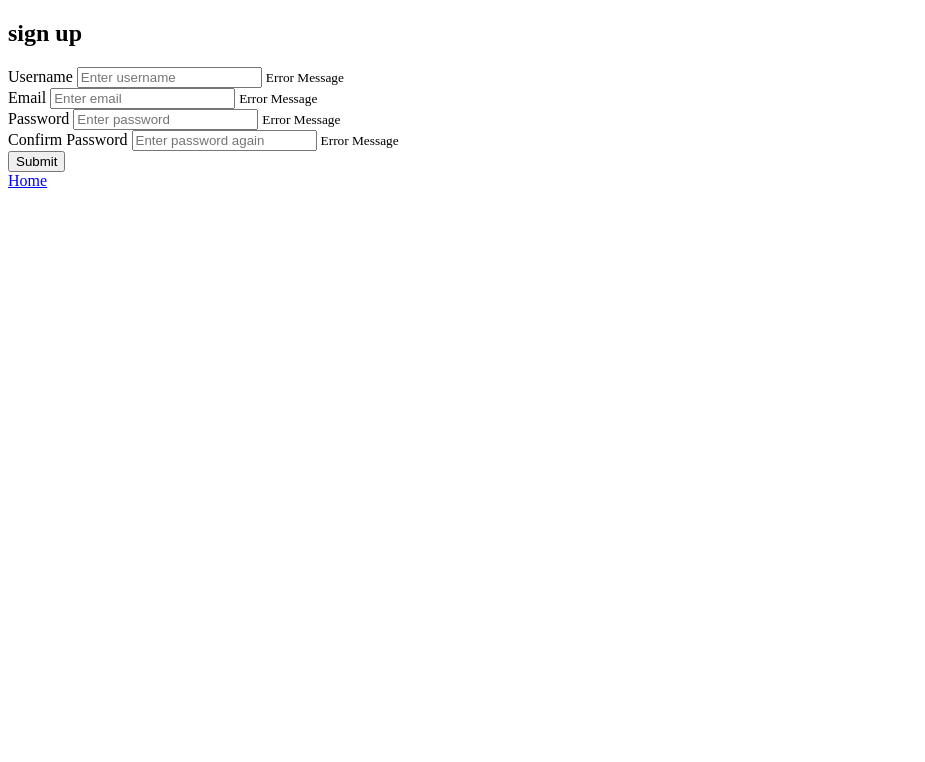
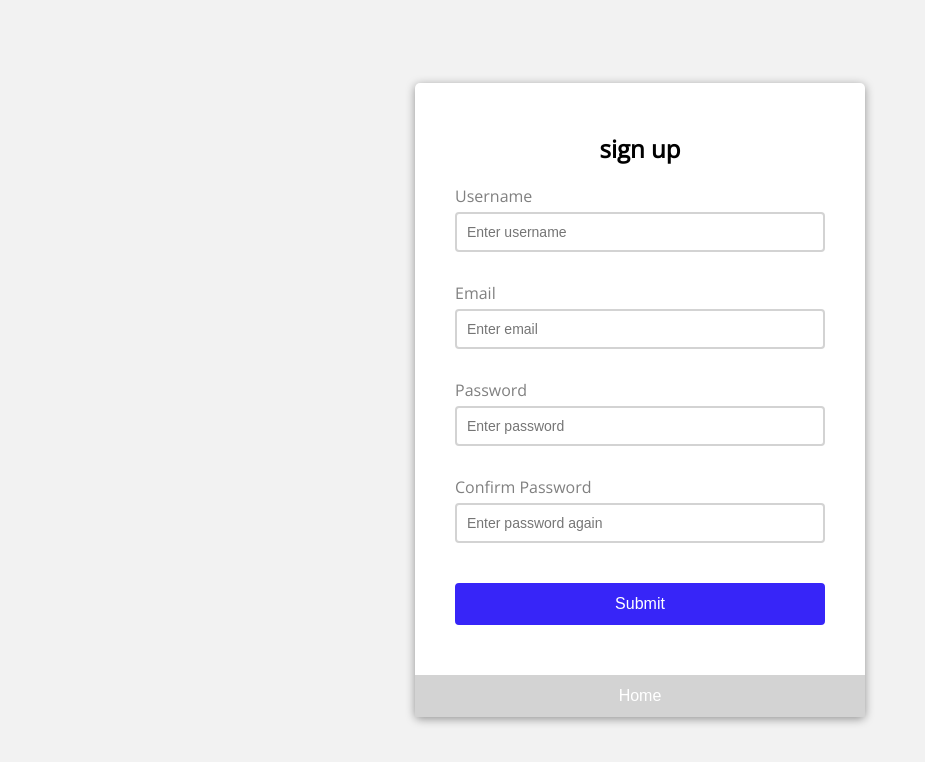
Before and after one commit to mustafa661/JavaScriptProjects, a plain HTML site: page p01/index.html in a window 1280 px wide. Shown: the whole page, without its empty margins (0-925 px from the left). Drawn offline with nearby package versions, Linux system fonts and the light colour scheme.

Commit message:
Project1 CSS Completed
Created all CSS rules for project 1

```diff
--- a/p01/index.html
+++ b/p01/index.html
@@ -4,11 +4,11 @@
     <meta charset="UTF-8">
     <meta http-equiv="X-UA-Compatible" content="IE=edge">
     <meta name="viewport" content="width=device-width, initial-scale=1.0">
-    <link rel="stylesheet" herf="style.css">
+    <link rel="stylesheet" href="style.css">
     <title>HTML form validation</title>
 </head>
 <body>
-    <div class="contaier">
+    <div class="container">
         <form id="form" class="form">
             <h2>sign up</h2>
             <div class="form-control">
@@ -33,7 +33,11 @@
             </div>
             <button>Submit</button>
         </form>
-        <a href="../index.html">Home</a>
+
+        <a href="../index.html">
+            <button class="home">Home</button>
+        </a>
+
     </div>
     <script src="script.js"></script>
 </body>
--- a/p01/style.css
+++ b/p01/style.css
@@ -0,0 +1,115 @@
+@import url('https://fonts.googleapis.com/css2?family=Open+Sans&display=swap');
+
+:root {
+    --success-color: limegreen;
+    --error-color: orangered;
+}
+
+* {
+    box-sizing: border-box;
+}
+
+body {
+    background-color: hsla(0, 0%, 50%, 0.1);
+    font-family: 'open sans', sans-serif;
+    display: flex;
+    align-items: center;
+    justify-content: center;
+    min-height: 100vh;
+    margin: 0;
+}
+
+.container {
+    background-color: white;
+    border-radius: 5px;
+    box-shadow: 0 2px 10px rgba(0,0,0,0.4);
+    width: 450px;
+}
+
+h2 {
+    text-align: center;
+    margin-bottom: 20px;
+}
+
+.form {
+    padding: 30px 40px;
+}
+
+.form-control {
+    margin-bottom: 10px;
+    padding-bottom: 20px;
+    position: relative;
+}
+
+.form-control label {
+    color: gray;
+    display: block;
+    margin-bottom: 5px;
+}
+
+.form-control input {
+    border: 2px solid lightgray;
+    border-radius: 4px;
+    display: block;
+    width: 100%;
+    padding: 10px;
+    font-size: 14px;
+}
+
+.form-control input:focus {
+    outline: 0;
+    border-color: gray;
+}
+
+.form-control.success input {
+    border-color: var(--success-color);
+}
+
+.form-control.error input {
+    border-color: var(--error-color);
+}
+
+.form-control small {
+    color: var(--error-color);
+    position: absolute;
+    bottom: 0;
+    left: 0;
+    visibility: hidden;
+}
+
+.form-control.error small {
+    visibility: visible;
+}
+
+.form button {
+    cursor: pointer;
+    background-color: #3725f8;
+    border: 2px solid #3725f8;
+    border-radius: 4px;
+    color: white;
+    display: block;
+    font-size: 16px;
+    padding: 10px;
+    margin-top: 20px;
+    width: 100%;
+}
+
+button.home {
+    cursor: pointer;
+    background-color: lightgray;
+    border: 2px solid lightgray;
+    color: white;
+    display: block;
+    font-size: 16px;
+    padding: 10px;
+    margin-top: 20px;
+    width: 100%;
+}
+
+a {
+    text-decoration: none;
+}
+
+.nav {
+    display: block;
+}
```
